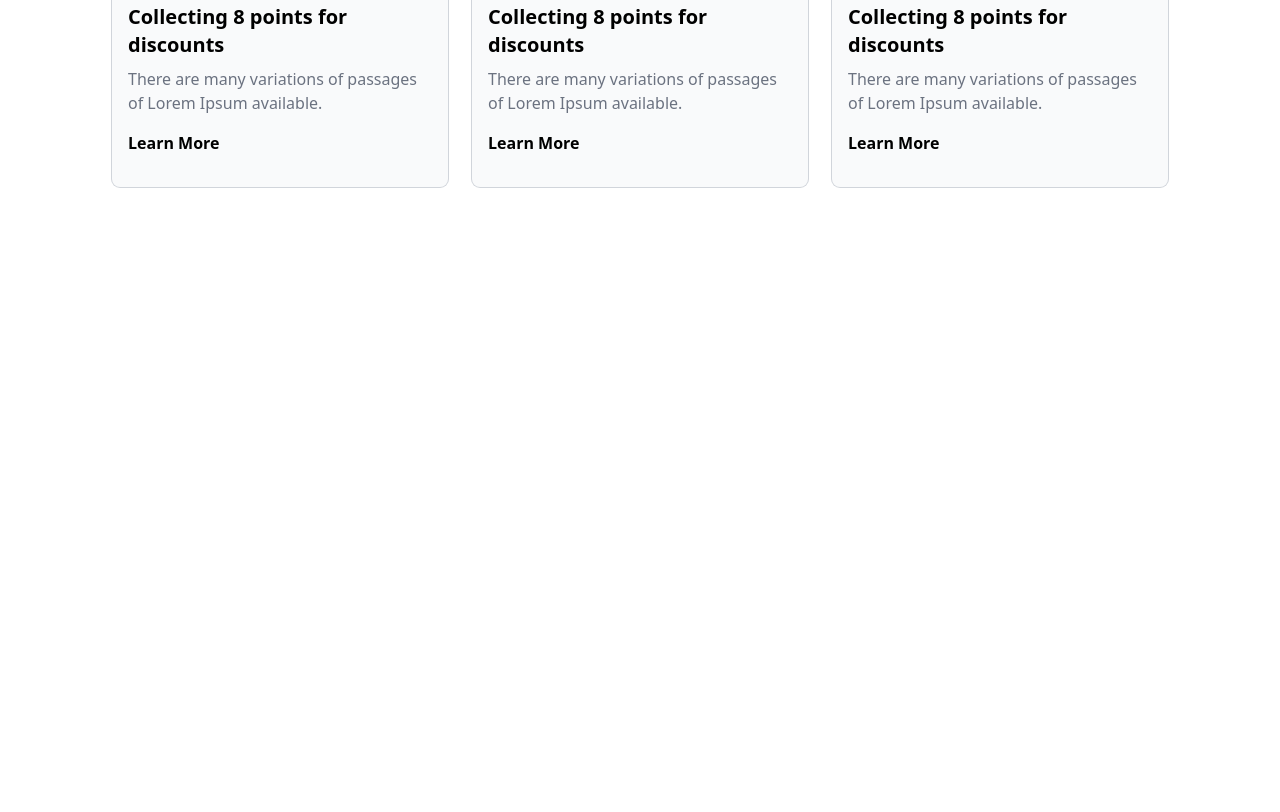
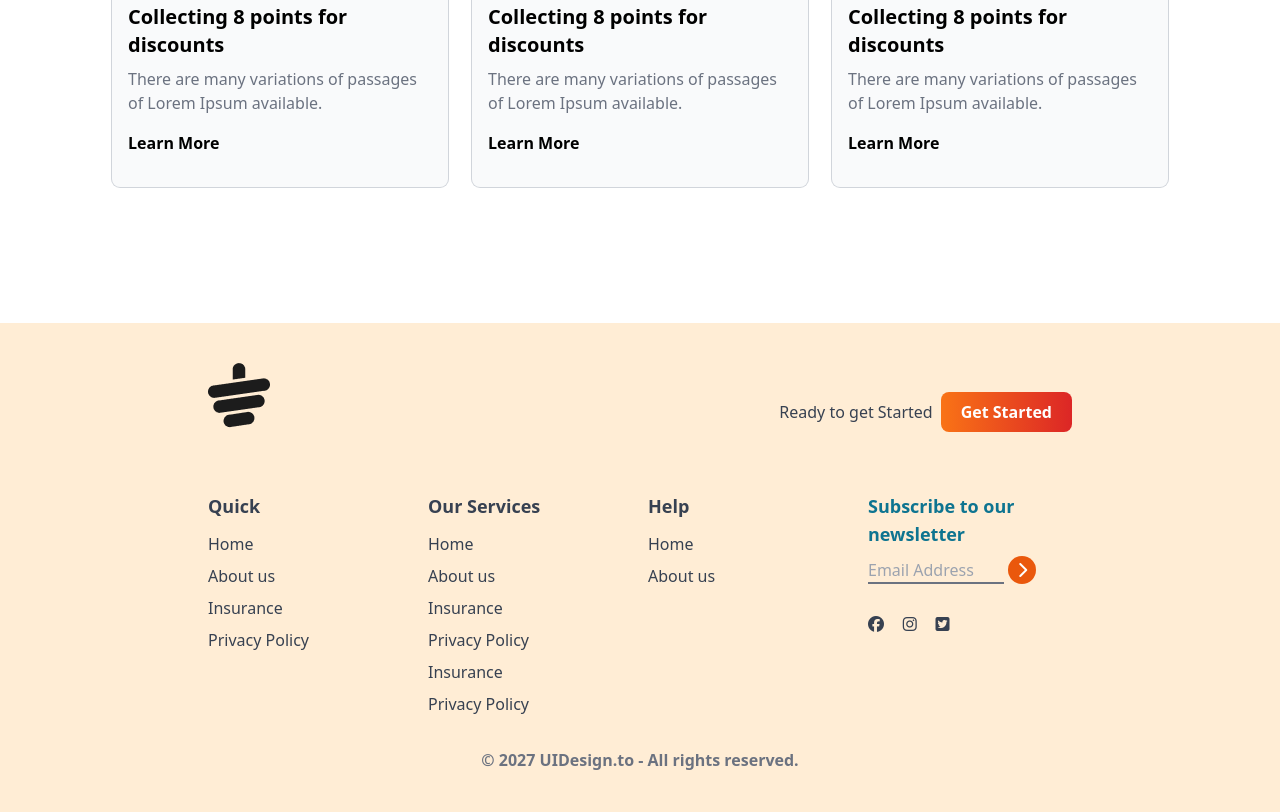
Before and after one commit to sh-hridoy001/Tea_House, a website: page public/index.html in a window 1280 px wide. Shown: the part 2977-3789 px from the top of the page. Before the commit the page ends 3300 px from the top, so only its background shows below. Drawn offline with nearby package versions, Linux system fonts and the light colour scheme.

Commit message:
footer section included

```diff
--- a/public/index.html
+++ b/public/index.html
@@ -31,6 +31,7 @@
 
 </head>
 <body>
+
   <!-- Main Content -->
    <main class="max-w-screen-xl mx-auto px-16 lg:px-28">
 
@@ -259,8 +260,79 @@
           </div>
         </div>
      </section>
+   </main>
 
+  <!-- Footer Section -->
+    <footer class="bg-orange-100  text-gray-700 py-10 px-4 md:px-16">
+      <div class="w-9/12 mx-auto ">
+        <!--Logo-->
+        <div class="mb-8 flex justify-between">
+          <img class="mb-8" src="/images/cup.png" alt="">
+          <div class="flex items-center gap-2">
+            <h4>Ready to get Started</h4>
+            <button class="bg-gradient-to-r from-orange-500 to-red-600 px-5 py-2 rounded-lg text-white font-bold ">Get Started</button>
+          </div>
+        </div>
+        <!-- Links -->
+         <div class="grid grid-cols-1 md:grid-cols-2 lg:grid-cols-4 gap-4">
+          <!--First Column-->
+          <div>
+            <h1 class="text-lg font-bold mb-3">Quick</h1>
+            <ul class="space-y-2">
+              <li><a href="#" class="hover:text-orange-600">Home</a></li>
+              <li><a href="#" class="hover:text-orange-600">About us</a></li>
+              <li><a href="#" class="hover:text-orange-600">Insurance</a></li>
+              <li><a href="#" class="hover:text-orange-600">Privacy Policy</a></li>
+            </ul>
+          </div>
 
-   </main>
+          <!--second column-->
+          <div>
+            <h1 class="text-lg font-bold mb-3">Our Services</h1>
+            <ul class="space-y-2">
+              <li><a href="#" class="hover:text-orange-600">Home</a></li>
+              <li><a href="#" class="hover:text-orange-600">About us</a></li>
+              <li><a href="#" class="hover:text-orange-600">Insurance</a></li>
+              <li><a href="#" class="hover:text-orange-600">Privacy Policy</a></li>
+              <li><a href="#" class="hover:text-orange-600">Insurance</a></li>
+              <li><a href="#" class="hover:text-orange-600">Privacy Policy</a></li>
+            </ul>
+          </div>
+
+          <!-- Third column-->
+          <div>
+            <h1 class="text-lg font-bold mb-3">Help</h1>
+            <ul class="space-y-2">
+              <li><a href="#" class="hover:text-orange-600">Home</a></li>
+              <li><a href="#" class="hover:text-orange-600">About us</a></li>
+            </ul>
+          </div>
+
+          <!-- Fourth column-->
+
+          <div>
+            <h3 class="text-lg text-cyan-700 mb-2 font-bold">Subscribe to our newsletter</h3>
+            <div class="flex flex-col space-y-2">
+              <div>
+                <input type="email" placeholder="Email Address" class="bg-transparent border-b-2
+                 border-gray-500 w-4/6 ">
+                <i class="fa-solid fa-chevron-right w-7 h-7
+                 bg-orange-600 inline-flex rounded-full justify-center
+                  items-center text-white"></i>
+                <div class="flex justify-between w-2/5 mb-2 mt-8 ">
+                  <i class="fa-brands fa-facebook"></i>
+                  <i class="fa-brands fa-square fa-instagram"></i>
+                  <i class="fa-brands fa-square-twitter"></i>
+                </div>
+              </div>
+          </div>
+
+        </div>
+
+      </div>
+      <div class="text-center  mx-auto pt-4 mt-4">
+            <p class="text-gray-500 font-semibold">© 2027 UIDesign.to - All rights reserved.</p>
+      </div>
+    </footer>
 </body>
 </html>
```
